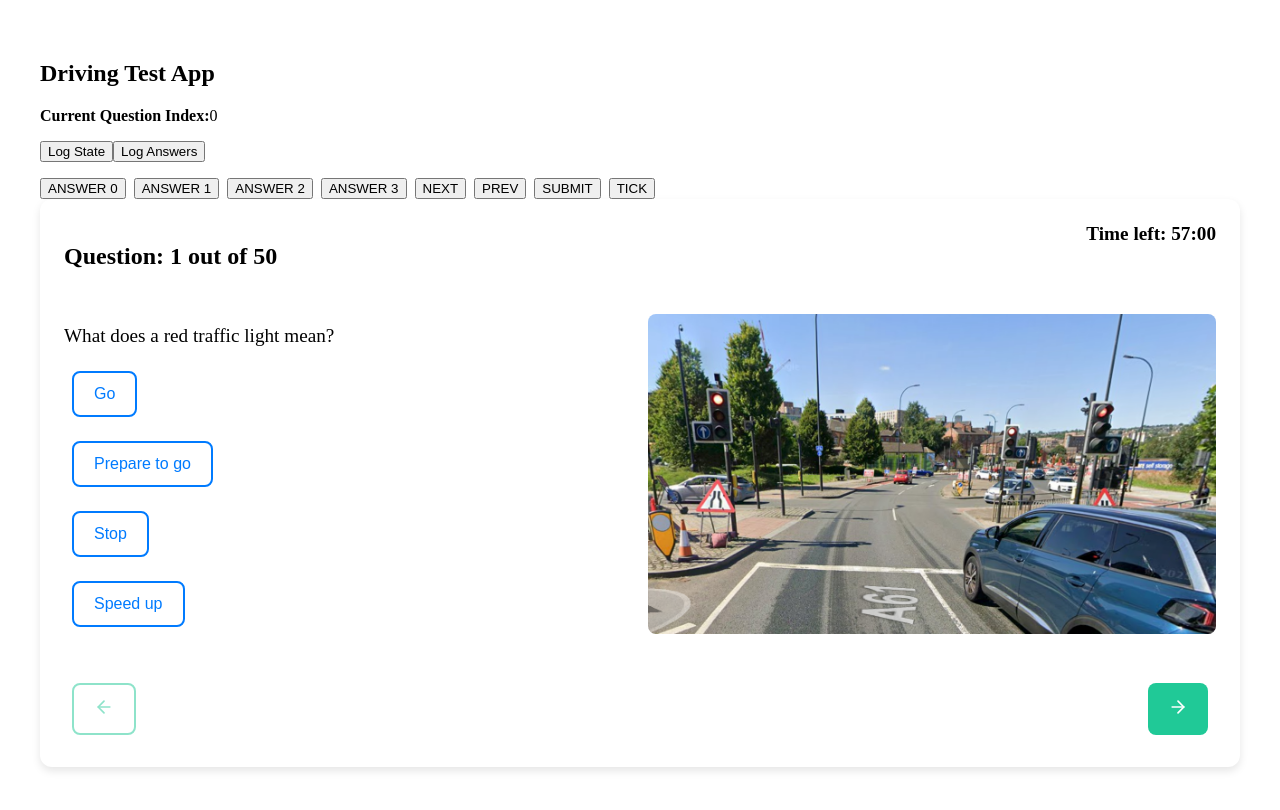
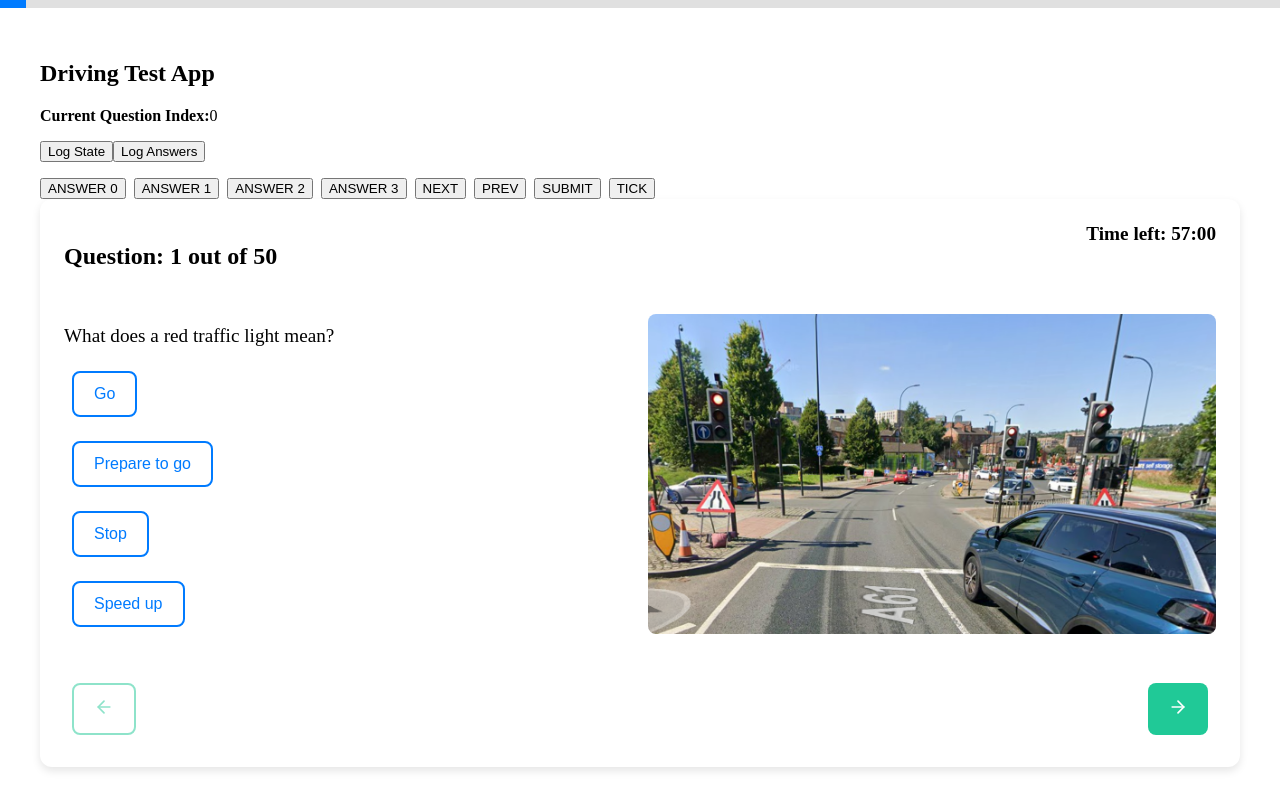
Before and after one commit to cyril2day/react-uk-driving-test, a React (Vite) app: page / in a window 1280 px wide. Shown: the top 810 px of the page. Built offline with nearby package versions, Linux system fonts and the light colour scheme.

Commit message:
Build the progress bar component

```diff
--- a/src/App.jsx
+++ b/src/App.jsx
@@ -4,6 +4,7 @@ import questions from './data/questions'
 import { quizReducer } from './state/quizReducer'
 import TempComponent from './components/tempComponent'
 import QuestionView from './components/QuestionView'
+import ProgressBar from './components/ProgressBar'
 
 const initialState = {
   currentQuestion: 0,
@@ -45,6 +46,11 @@ const App = () => {
     <div className='app-container'>
       <TempComponent state={state} dispatch={dispatch} />
 
+      <ProgressBar
+        current={state.currentQuestion}
+        total={questions.length}
+      />
+
       <div className='quiz-content'>
         {state.submitted ? result_view : question_view }
       </div>
--- /dev/null
+++ b/src/components/ProgressBar.css
@@ -0,0 +1,15 @@
+.progress-container {
+  position: fixed;
+  top: 0;
+  left: 0;
+  width: 100%;
+  height: 8px;
+  background-color: #e0e0e0;
+  z-index: 1000;
+}
+
+.progress-bar {
+  height: 100%;
+  background-color: #007bff;
+  transition: width 0.3s ease;
+}
--- a/src/components/ProgressBar.jsx
+++ b/src/components/ProgressBar.jsx
@@ -0,0 +1,15 @@
+import './ProgressBar.css'
+
+export const ProgressBar = ({ current, total }) => {
+  const progress = ((current +  1) / total) * 100
+  return (
+    <div className='progress-container'>
+      <div
+        className='progress-bar'
+        style={{ width: `${progress}%` }}
+      />
+    </div>
+  )
+}
+
+export default ProgressBar
```
